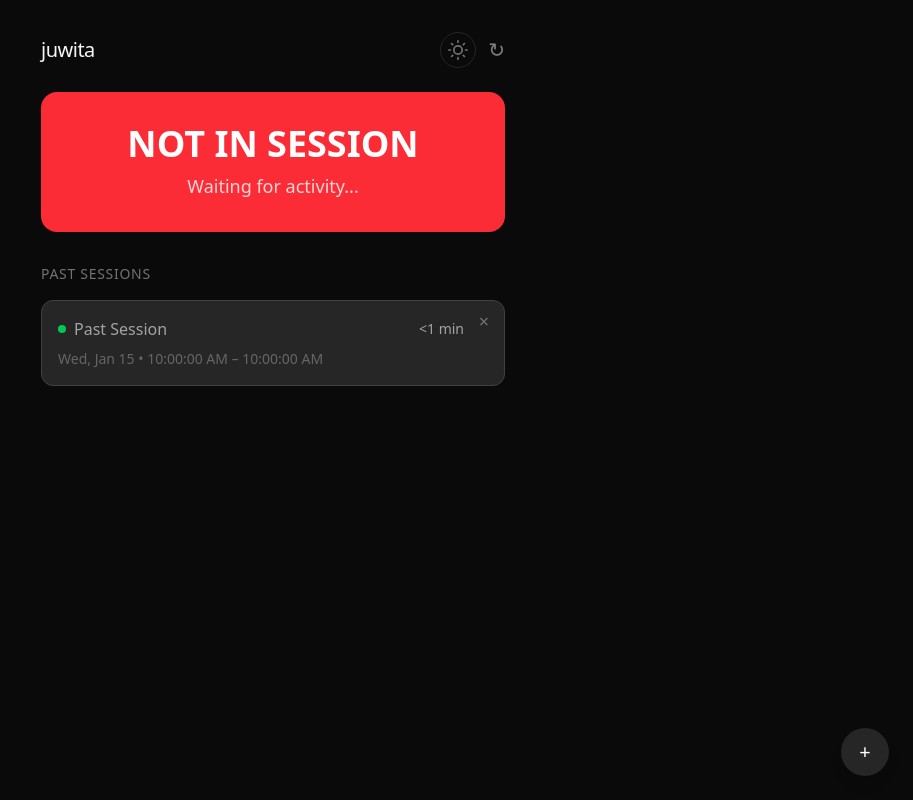
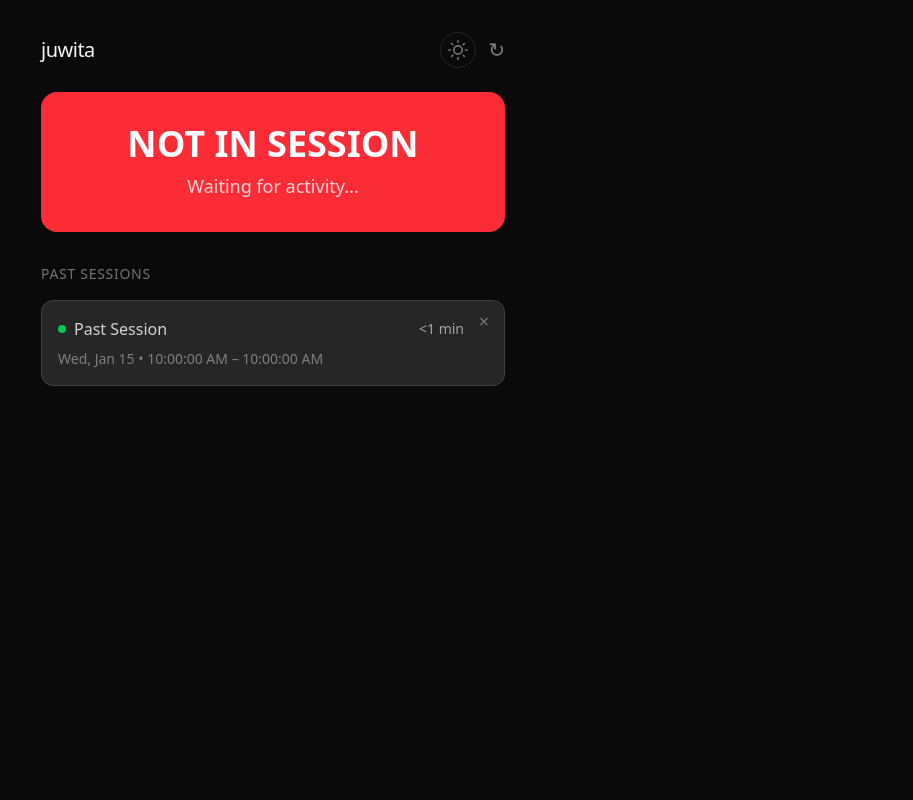
Before and after one commit to jacerniello/juwita, a Django app: page / in a window 1280 px wide. Shown: the whole page, without its empty margins (367-1280 px from the left). Run offline with Django 5.2, Linux system fonts and the light colour scheme; tables that the repository leaves empty hold one stand-in row (values such as "Sample post"); style sheets or scripts are compiled from the project's sources; some libraries are stand-ins or nearby versions.

Commit message:
Brighten session text, remove ping button
- Brighter session text in dark mode (#d4d4d4)
- Removed manual ping button

Co-Authored-By: Claude Opus 4.5 <noreply@anthropic.com>

```diff
--- a/juwita/activity/templates/activity/index.html
+++ b/juwita/activity/templates/activity/index.html
@@ -39,10 +39,6 @@
             </div>
         </div>
 
-        <!-- Test Ping Button -->
-        <div class="fixed bottom-6 right-6">
-            <button id="pingButton" class="w-12 h-12 rounded-full text-white text-xl transition-all shadow-lg ping-btn">+</button>
-        </div>
     </div>
 
     <style>
@@ -53,8 +49,6 @@
         .light .session-card { background: #e5e5e5; border: 1px solid #d4d4d4; }
         .light .session-card:hover { background: #d4d4d4; }
         .light #session-label { color: #737373; }
-        .light .ping-btn { background: #262626; }
-        .light .ping-btn:hover { background: #404040; }
         .light .delete-btn { color: #737373; }
         .light .delete-btn:hover { color: #dc2626; }
 
@@ -65,10 +59,8 @@
         .dark .session-card { background: #262626; border: 1px solid #404040; }
         .dark .session-card:hover { background: #303030; }
         .dark #session-label { color: #737373; }
-        .dark .session-text { color: #a3a3a3 !important; }
-        .dark .session-time { color: #a3a3a3 !important; }
-        .dark .ping-btn { background: #262626; }
-        .dark .ping-btn:hover { background: #404040; }
+        .dark .session-text { color: #d4d4d4 !important; }
+        .dark .session-time { color: #d4d4d4 !important; }
         .dark .delete-btn { color: #737373; }
         .dark .delete-btn:hover { color: #dc2626; }
 
@@ -266,9 +258,6 @@
                 .then(() => loadMeetings());
         }
 
-        document.getElementById('pingButton').addEventListener('click', () => {
-            fetch('/api/ping').then(() => loadMeetings());
-        });
         document.getElementById('refreshButton').addEventListener('click', () => {
             const btn = document.getElementById('refreshButton');
             btn.classList.add('spinning');
```
